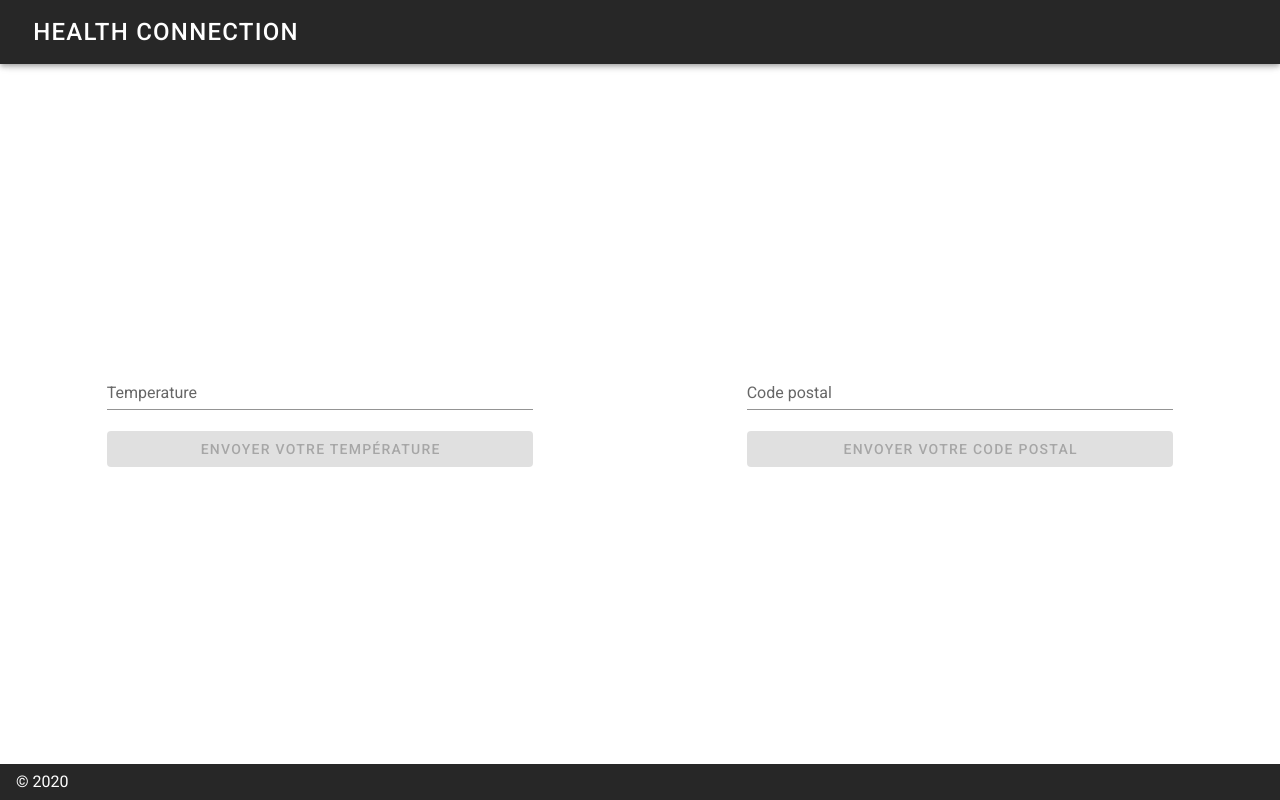
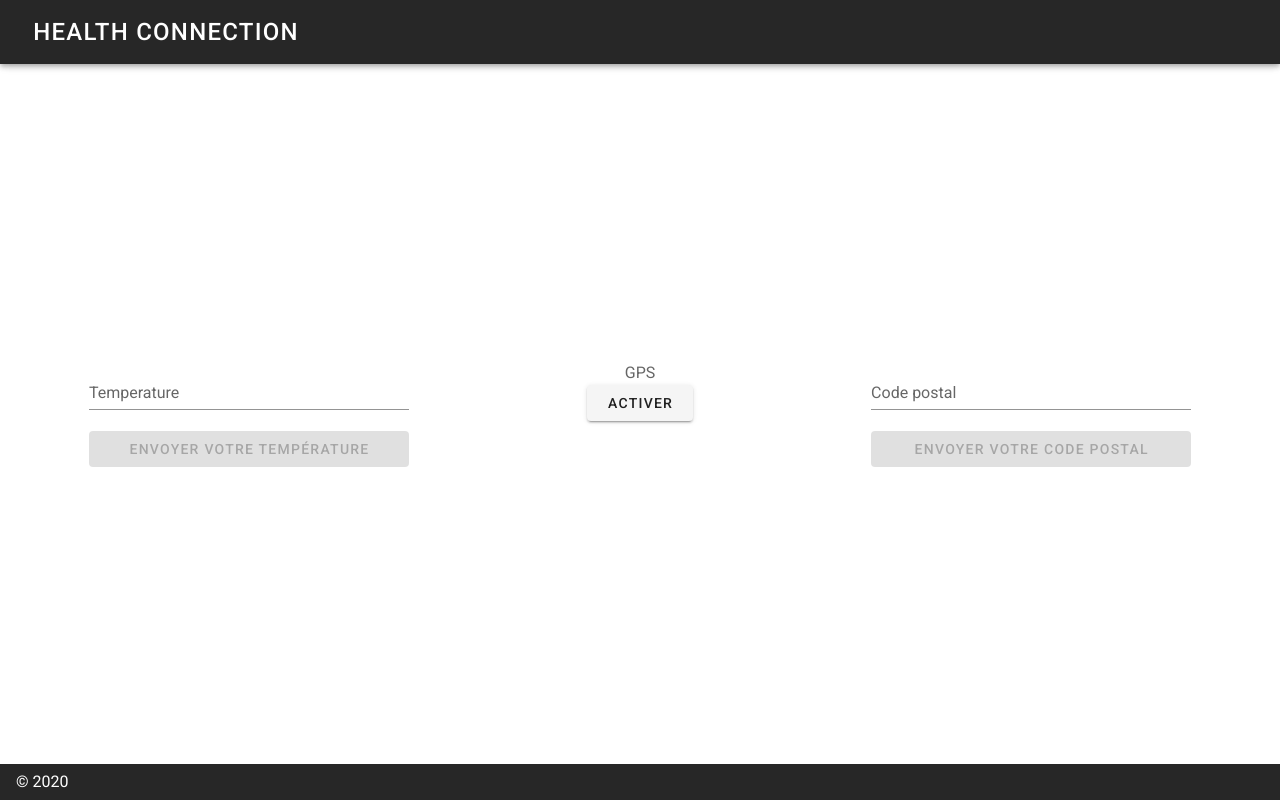
Before and after one commit to aoma95/health-connection, a Vue app: page /bord/membre in a window 1280 px wide. Built offline with nearby package versions, Linux system fonts and the light colour scheme; a small style sheet from the web is missing.

Commit message:
ACA - Add button to un/activate GPS

```diff
--- a/src/views/MembreBord.vue
+++ b/src/views/MembreBord.vue
@@ -2,13 +2,17 @@
     <v-layout row justify-center="">
         <v-container fluid>
             <v-layout row justify-space-around="">
-                <v-flex xs8 md4>
+                <v-flex xs8 md3>
                     <v-form v-model="isTemperatureFormValid">
                         <v-text-field v-model="temperature" label="Temperature" :rules="this.rules.temperature()" required></v-text-field>
                         <v-btn :disabled="!isTemperatureFormValid" block @click.stop="submit('temperature')">Envoyer votre température</v-btn>
                     </v-form>
                 </v-flex>
-                <v-flex xs8 md4>
+                <v-flex xs8 md1>
+                    <v-label>GPS</v-label>
+                    <v-btn block @click.stop="updateGPS()">{{ isGPS ? "Désactiver" : "Activer" }}</v-btn>
+                </v-flex>
+                <v-flex xs8 md3>
                     <v-form v-model="isFormPCValid">
                         <v-text-field v-model="postal_code" label="Code postal" :rules="this.rules.postalCode()" required></v-text-field>
                         <v-btn :disabled="!isFormPCValid" block @click.stop="submit('postal_code')">Envoyer votre code postal</v-btn>
@@ -33,6 +37,7 @@
                 postal_code: null,
                 isTemperatureFormValid: false,
                 isFormPCValid: false,
+                isGPS: false,
             }
         },
         methods: {
@@ -43,6 +48,16 @@
                 if (value === 'postal_code') {
                     MembreService.pushPostalCode(this.postal_code);
                 }
+            },
+            updateGPS() {
+                this.isGPS = ! this.isGPS;
+
+                if (this.isGPS) {
+                    navigator.geolocation.getCurrentPosition(function (position) {
+                        console.log("Latitude : " + position.coords.latitude);
+                        console.log("Longitude : " + position.coords.longitude);
+                    });
+                }
             }
         }
     }
```
